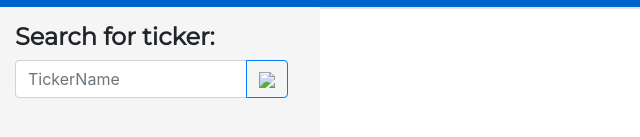
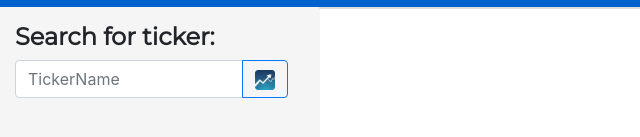
Before and after one commit to Luis0624/StockViewer, a plain HTML site: page index.html in a window 1280 px wide. Shown: the part 121-258 px from the top of the page, 0-640 px from the left. Drawn offline with nearby package versions, Linux system fonts and the light colour scheme.

Commit message:
ficked added favicon image

```diff
--- a/index.html
+++ b/index.html
@@ -28,7 +28,7 @@
                     <input type="text" class="form-control" id="stockInput" placeholder="TickerName" aria-label="Recipient's username" aria-describedby="button-addon2">
                     <div class="input-group-append">
                         <button class="btn btn-outline-primary" type="button" id="tickerSearchBtn">
-                            <img src="./Search_icon.jfif" width="20px"/></button>
+                            <img src="./Assets/images/Search_icon.jfif" width="20px"/></button>
                         </div>
                     </div>
                     <!-- Ticker -->
```
Also changed, not shown: Assets/images/Search_icon.jfif (added).
